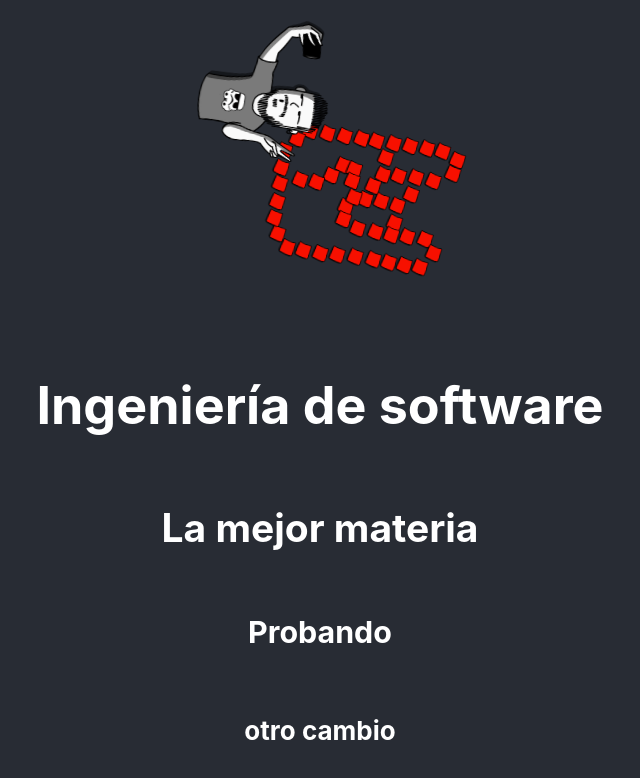
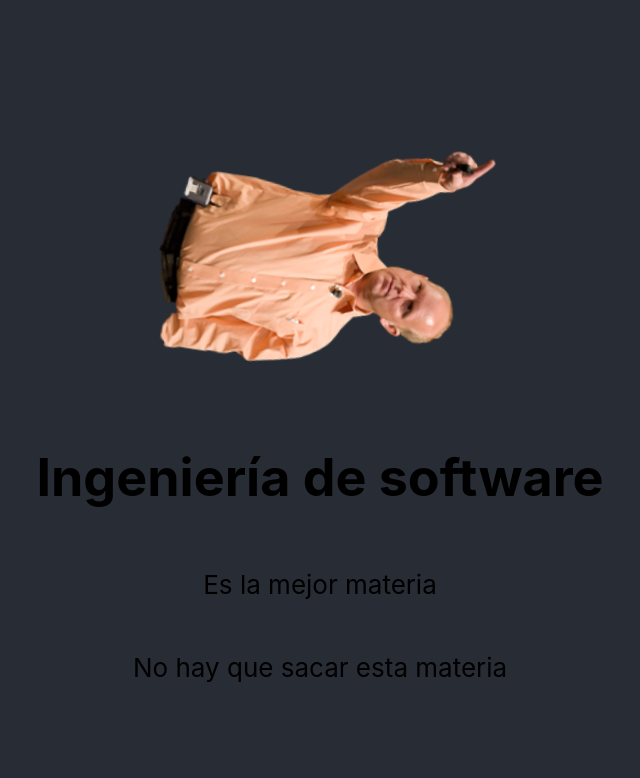
Before and after one commit to enzostefani507/IS-TP3, a React (Create React App) app: page / in a window 1280 px wide. Shown: the top 778 px of the page, without its empty margins (320-960 px from the left). Built offline with nearby package versions, Linux system fonts and the light colour scheme.

Commit message:
se modifico fondo y agrego tests

```diff
--- a/src/App.css
+++ b/src/App.css
@@ -15,13 +15,14 @@
 
 .App-header {
   background-color: #282c34;
+  background-image: url(https://agilemanifesto.org/background.jpg);
   min-height: 100vh;
   display: flex;
   flex-direction: column;
   align-items: center;
   justify-content: center;
   font-size: calc(10px + 2vmin);
-  color: white;
+  color: rgb(0, 0, 0);
 }
 
 .App-link {
--- a/src/App.js
+++ b/src/App.js
@@ -7,9 +7,8 @@
       <header className="App-header">
         <img src={logo} className="App-logo" alt="logo" />
         <h1>Ingeniería de software</h1>
-        <h2>La mejor materia</h2>
-        <h3>Probando</h3>
-        <h4>otro cambio</h4>
+        <p>Es la mejor materia</p>
+        <p>No hay que sacar esta materia</p>
       </header>
     </div>
   );
```
Also changed, not shown: .travis.yml, src/postureo.png, 1 other file (tests, documents, lock files or other folders).
